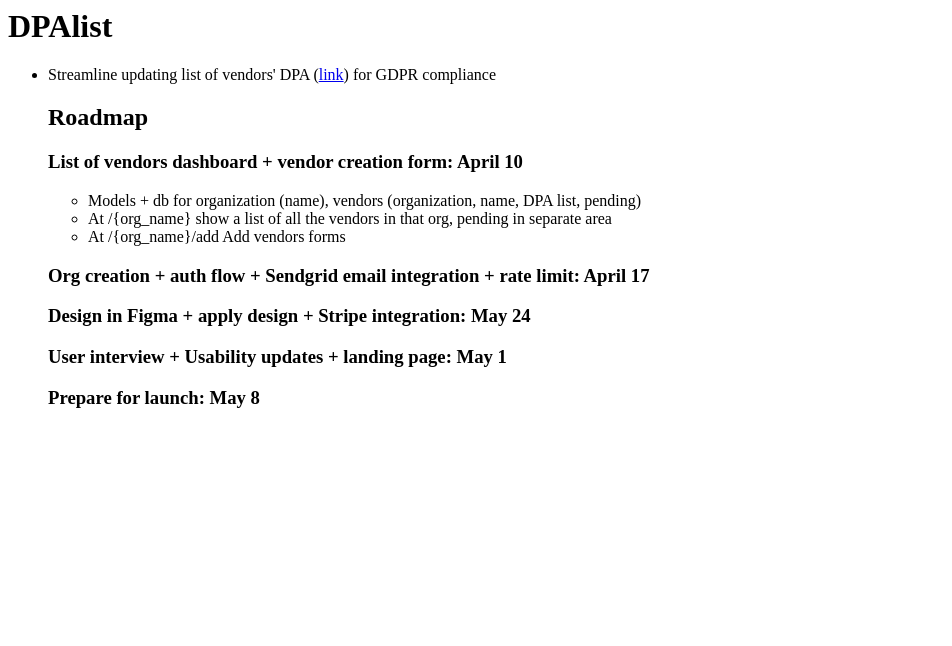
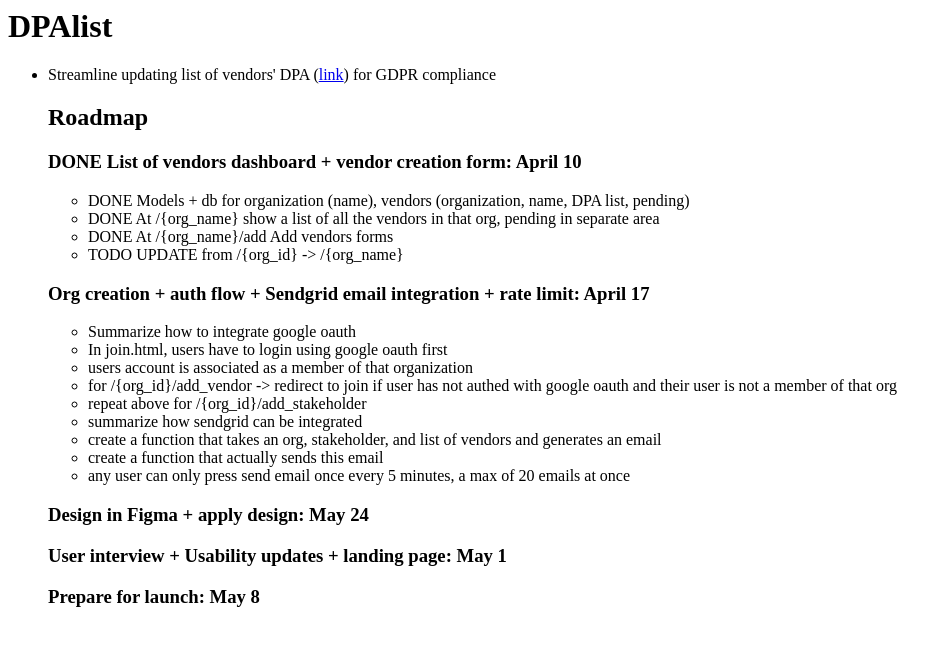
Before and after one commit to arjun-krishna1/dpa-list, a Django app: page / in a window 1280 px wide. Shown: the top 646 px of the page, without its empty margins (0-952 px from the left). Run offline with Django 4.2, Linux system fonts and the light colour scheme.

Commit message:
update roadmap for org creation + auth flow + sendgrid email integration

```diff
--- a/app/templates/index.html
+++ b/app/templates/index.html
@@ -3,13 +3,25 @@
     <li>Streamline updating list of vendors' DPA (<a href="https://ironcladapp.com/journal/contracts/what-is-a-data-processing-agreement-dpa/">link</a>) for GDPR compliance<ul>
 </ul>
 <h2>Roadmap</h2>
-<h3>List of vendors dashboard + vendor creation form: April 10</h3>
+<h3> DONE List of vendors dashboard + vendor creation form: April 10</h3>
 <ul>
-    <li>Models + db for organization (name), vendors (organization, name, DPA list, pending)</li>
-    <li>At /{org_name} show a list of all the vendors in that org, pending in separate area</li>
-    <li>At /{org_name}/add Add vendors forms</li>
+    <li> DONE Models + db for organization (name), vendors (organization, name, DPA list, pending)</li>
+    <li> DONE At /{org_name} show a list of all the vendors in that org, pending in separate area</li>
+    <li> DONE At /{org_name}/add Add vendors forms</li>
+    <li> TODO UPDATE from /{org_id} -> /{org_name}</li>
 </ul>
 <h3>Org creation + auth flow + Sendgrid email integration + rate limit: April 17</h3>
-<h3>Design in Figma + apply design + Stripe integration: May 24</h3>
+<ul>
+    <li>Summarize how to integrate google oauth</li>
+    <li>In join.html, users have to login using google oauth first</li>
+    <li>users account is associated as a member of that organization</li>
+    <li>for /{org_id}/add_vendor -> redirect to join if user has not authed with google oauth and their user is not a member of that org</li>
+    <li>repeat above for /{org_id}/add_stakeholder</li>
+    <li>summarize how sendgrid can be integrated</li>
+    <li>create a function that takes an org, stakeholder, and list of vendors and generates an email</li>
+    <li>create a function that actually sends this email</li>
+    <li>any user can only press send email once every 5 minutes, a max of 20 emails at once</li>
+</ul>
+<h3>Design in Figma + apply design: May 24</h3>
 <h3>User interview + Usability updates + landing page: May 1</h3>
 <h3>Prepare for launch: May 8</h3>
```
